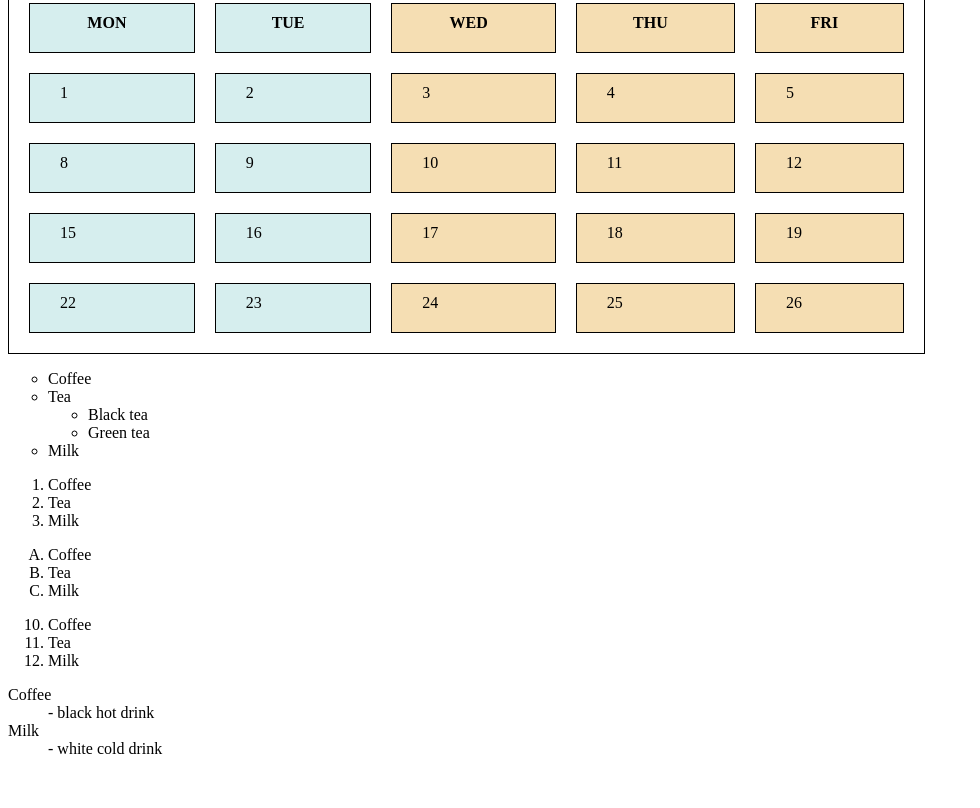
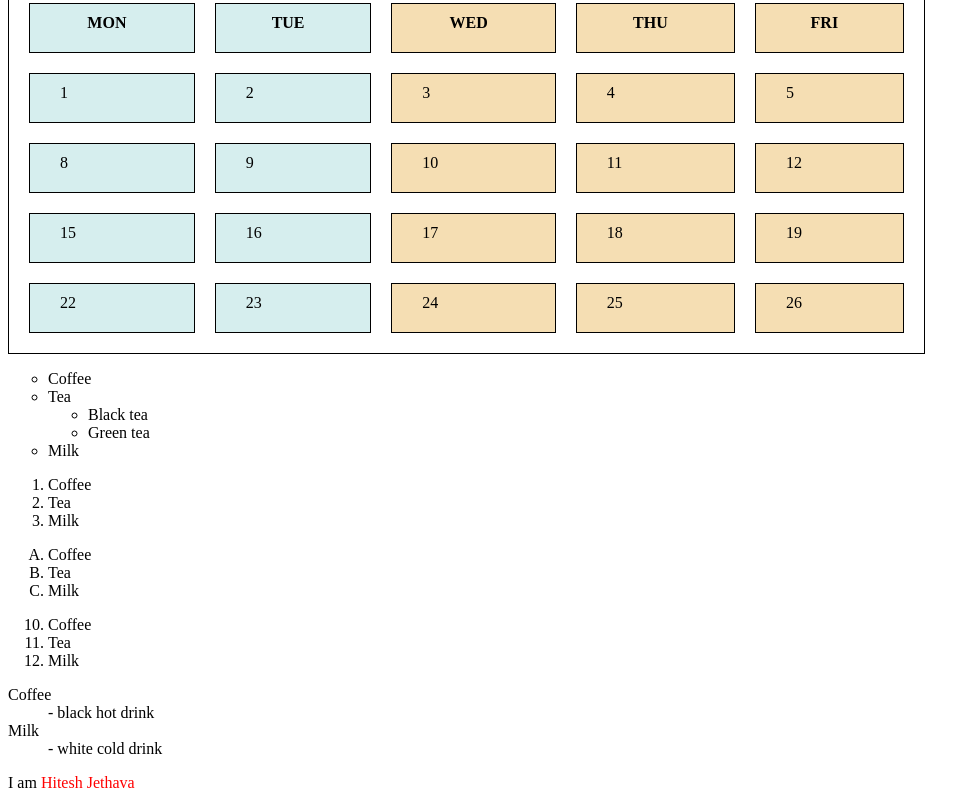
Before and after one commit to HiteshSimform/htmlcss, a plain HTML site: page index.html in a window 1280 px wide. Shown: the part 5528-6336 px from the top of the page, without its empty margins (0-980 px from the left). Before the commit the page ends 6302 px from the top, so only its background shows below. Drawn offline with Linux system fonts and the light colour scheme.

Commit message:
Block and Inline done

```diff
--- a/index.html
+++ b/index.html
@@ -375,5 +375,10 @@
                 <dd>- white cold drink</dd>
               </dl>
         </div>
+
+        <!-- block and inline element -->
+        <div title="Block and Inline Elements">
+            <p>I am <span style="color: red;">Hitesh Jethava</span></p>
+        </div>
     </body>
 </html>
```
